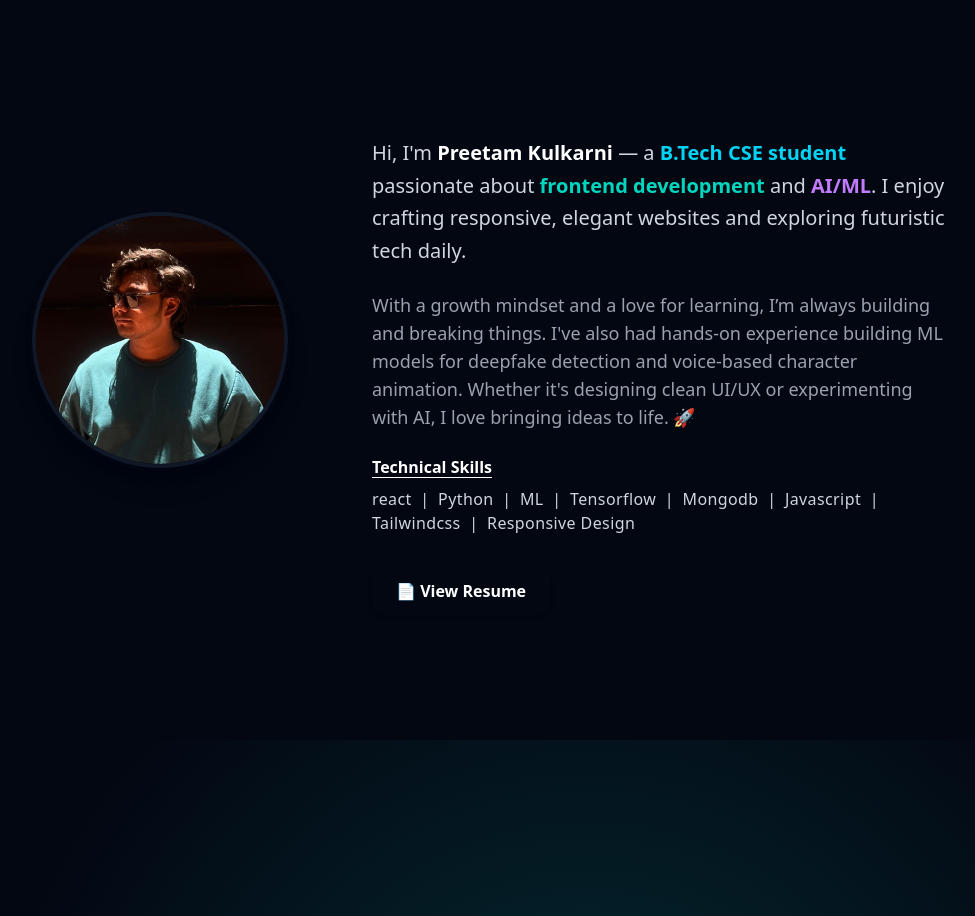
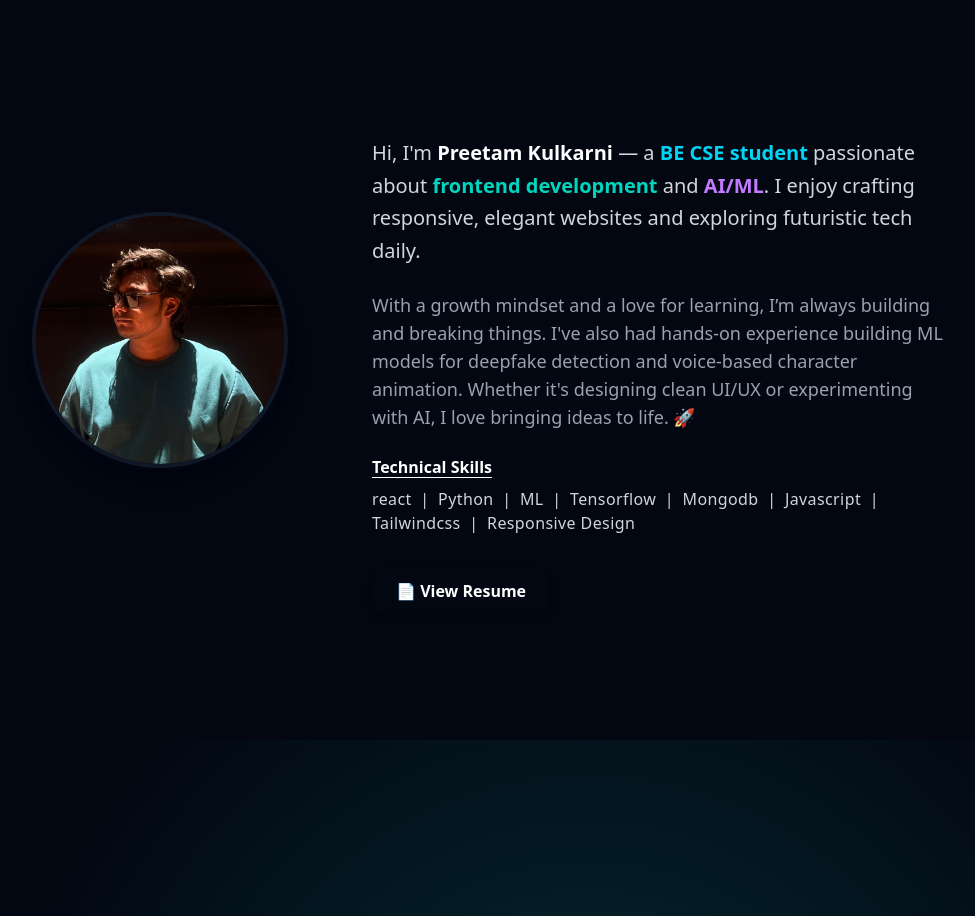
Before and after one commit to hacknotch/PERSNOLPORTFOLIO, a React (Vite) app: page / in a window 1280 px wide. Shown: the part 860-1776 px from the top of the page, without its empty margins (52-1027 px from the left). Built offline with nearby package versions, Linux system fonts and the light colour scheme.

Commit message:
about.jsx

```diff
--- a/src/components/about.jsx
+++ b/src/components/about.jsx
@@ -25,7 +25,7 @@ export default function About() {
           </h2>
           <p className="text-gray-300 text-lg sm:text-xl leading-relaxed mb-6">
             Hi, I'm <span className="text-white font-semibold">Preetam Kulkarni</span> — a
-            <span className="text-cyan-400 font-semibold"> B.Tech CSE student</span> passionate about
+            <span className="text-cyan-400 font-semibold"> BE CSE student</span> passionate about
             <span className="text-teal-400 font-semibold"> frontend development</span> and{" "}
             <span className="text-purple-400 font-semibold">AI/ML</span>. I enjoy crafting responsive, elegant websites and exploring futuristic tech daily.
           </p>
```
